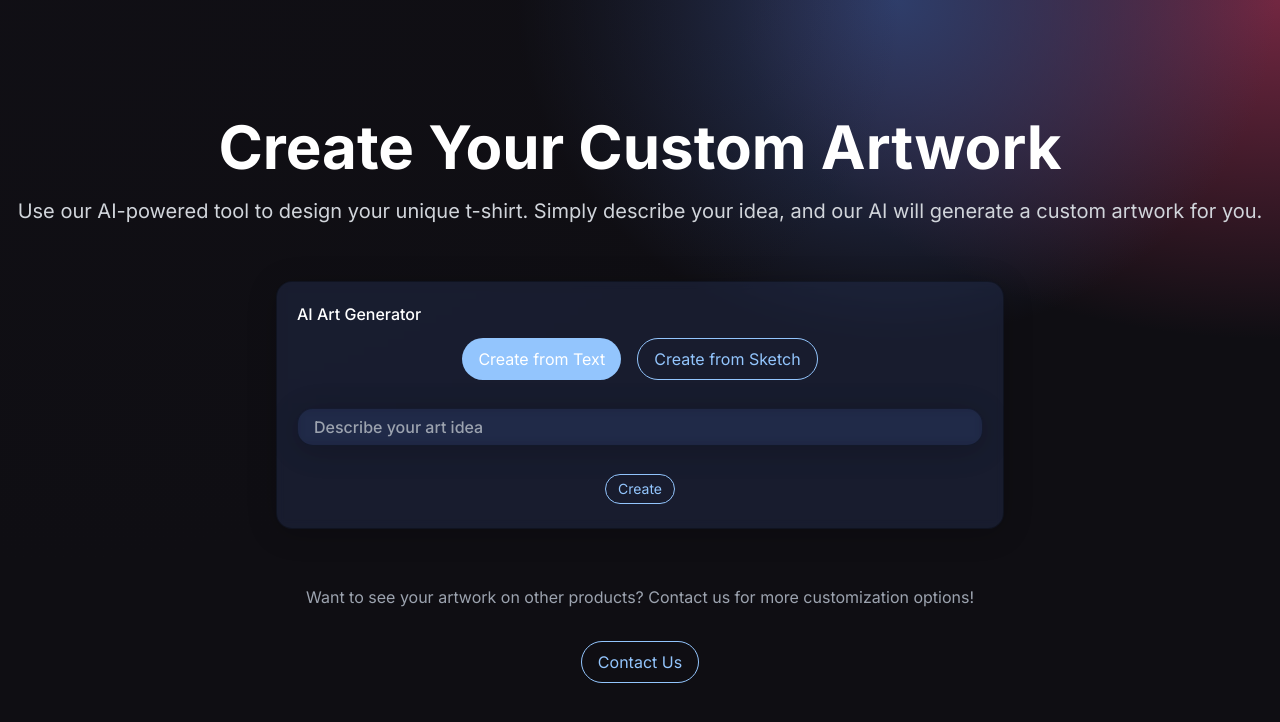
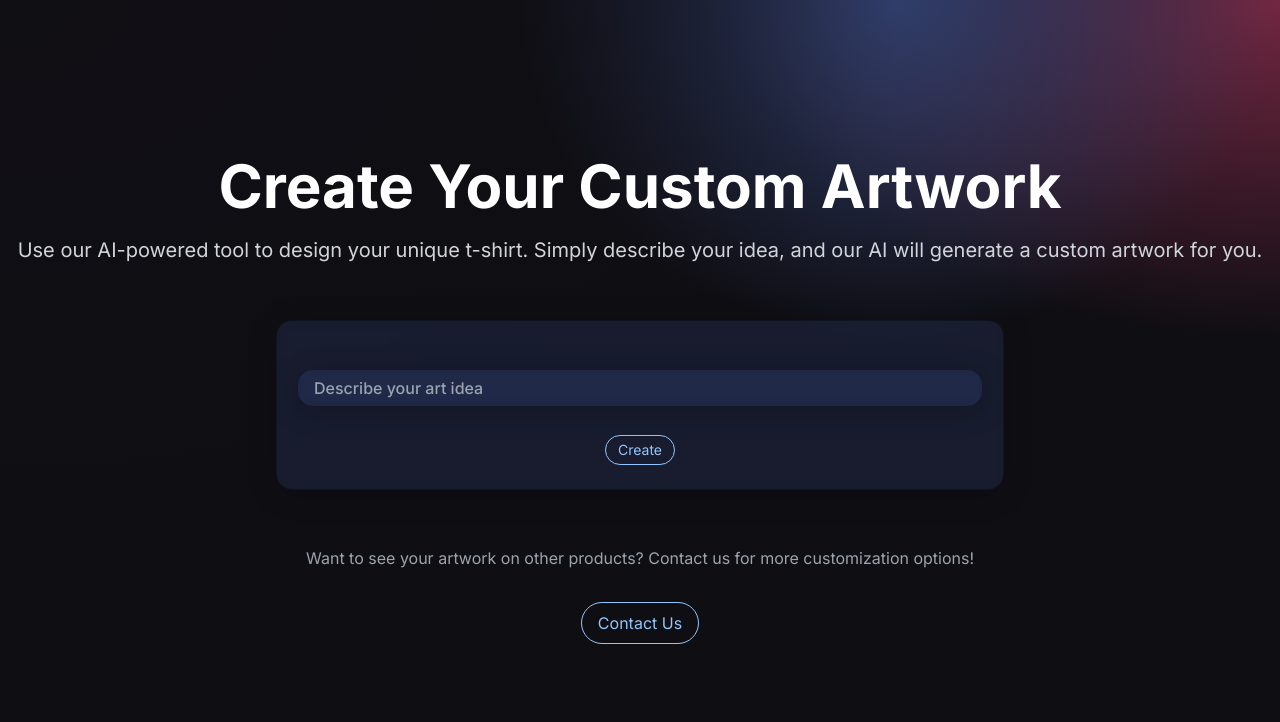
Before and after one commit to ryanviana/the-prism, a Next.js app: page /art in a window 1280 px wide. Shown: the top 722 px of the page. Built offline with nearby package versions, Linux system fonts and the light colour scheme.

Commit message:
add new loading modal

```diff
--- a/src/components/artGenerator.js
+++ b/src/components/artGenerator.js
@@ -71,6 +71,7 @@ const ArtGenerator = () => {
       return;
     }
 
+    setIsModalOpen(true); // Open modal during payment processing
     setPaymentLoading(true); // Show loading screen during payment processing
 
     try {
@@ -125,8 +126,11 @@ const ArtGenerator = () => {
   );
 
   const PaymentLoadingPlaceholder = () => (
-    <div className="animate-pulse flex flex-col items-center justify-center h-40 w-full blue-glassmorphism rounded-lg">
-      <div className="text-lg text-gray-500">Processing payment...</div>
+    <div className="flex flex-col items-center justify-center text-center h-40 w-full space-y-4">
+      <div className="animate-spin rounded-full h-16 w-16 border-t-4 border-blue-300"></div>
+      <div className="text-lg text-gray-700">
+        Crafting your stamp... <br /> Robots are doing their jobs...
+      </div>
     </div>
   );
 
@@ -140,11 +144,11 @@ const ArtGenerator = () => {
     <div className="flex flex-col sm:min-w-[700px] items-center justify-center sm:px-5 px-2">
       <div className="blue-glassmorphism rounded-3xl shadow-md shadow-secondary border border-base-300 flex flex-col p-5 w-full">
         <div className="flex flex-col gap-3 py-5 first:pt-0 last:pb-1">
-          <p className="font-medium my-0 break-words text-white">
-            AI Art Generator
-          </p>
+          {/* <p className="font-medium my-0 break-words text-white">
+            Generate your design!
+          </p> */}
           <div className="flex justify-center gap-4 mb-4">
-            <button
+            {/* <button
               onClick={() => handleOptionChange("text")}
               className={`px-4 py-2 rounded-full ${
                 option === "text"
@@ -153,8 +157,8 @@ const ArtGenerator = () => {
               } transition duration-200`}
             >
               Create from Text
-            </button>
-            <button
+            </button> */}
+            {/* <button
               onClick={() => handleOptionChange("sketch")}
               className={`px-4 py-2 rounded-full ${
                 option === "sketch"
@@ -163,7 +167,7 @@ const ArtGenerator = () => {
               } transition duration-200`}
             >
               Create from Sketch
-            </button>
+            </button> */}
           </div>
           {option === "text" ? (
             <div className="flex flex-row items-center gap-1.5 w-full">
@@ -250,7 +254,7 @@ const ArtGenerator = () => {
       {/* Modal for payment loading */}
       {isModalOpen && (
         <div className="fixed inset-0 bg-black bg-opacity-50 flex items-center justify-center z-50">
-          <div className="bg-white rounded-lg p-8 w-full max-w-md">
+          <div className="bg-white rounded-lg p-8 w-full max-w-md text-center">
             <h2 className="text-2xl font-semibold text-gray-800 mb-4">
               Processing Payment
             </h2>
```
